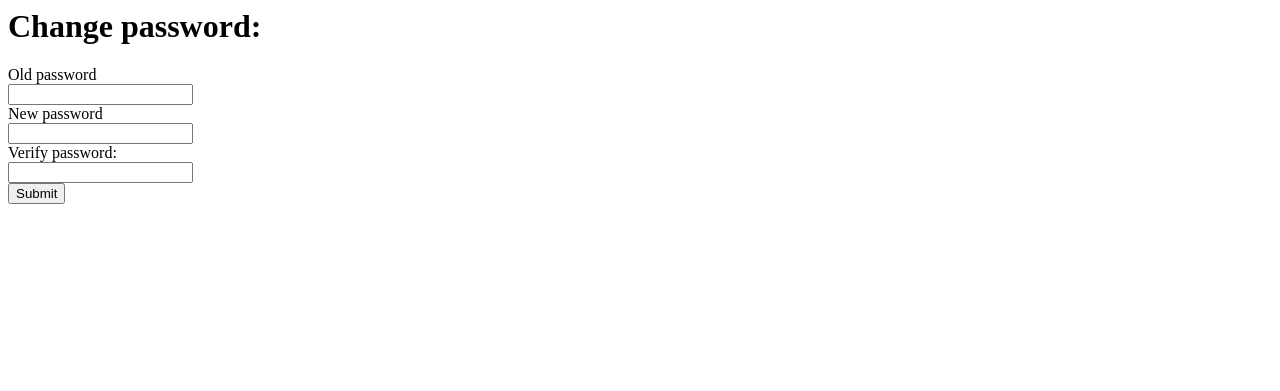
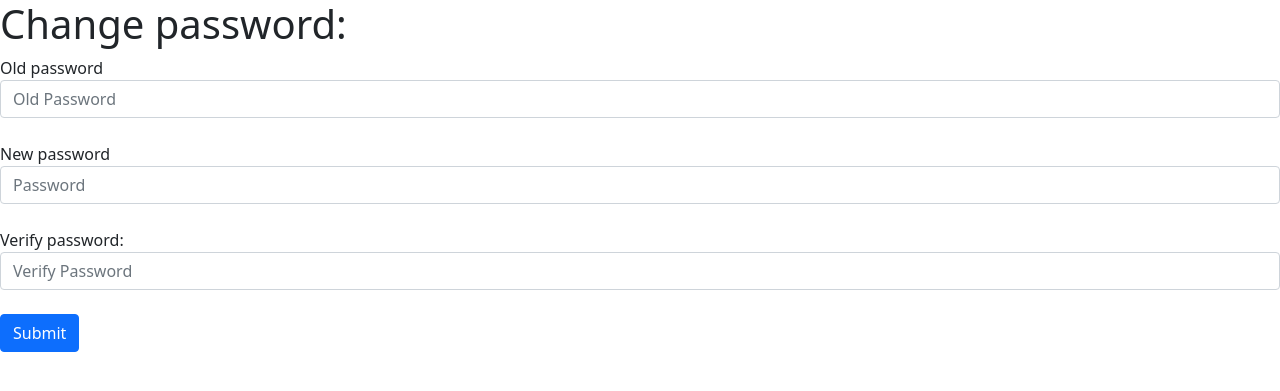
Before and after one commit to mission-deny-the-mission/accessaciti, a PHP site: the page made by change password.php in a window 1280 px wide. Shown: the top 391 px of the page. Run offline with PHP 8.4, Linux system fonts and the light colour scheme; the visitor is signed in with stand-in values (Sample User, id 1).

Commit message:
Apply validation and bootstrap to change password front end

```diff
--- a/change password.php
+++ b/change password.php
@@ -9,19 +9,26 @@ if (!(isset($_SESSION["valid"]) && $_SESSION["valid"])) {
 
 <html>
     <head>
-        <link rel="stylesheet" href="main.css">
+        <link href="https://cdn.jsdelivr.net/npm/bootstrap@5.0.1/dist/css/bootstrap.min.css" rel="stylesheet" integrity="sha384-+0n0xVW2eSR5OomGNYDnhzAbDsOXxcvSN1TPprVMTNDbiYZCxYbOOl7+AMvyTG2x" crossorigin="anonymous">
         <title>Change password</title>
     </head>
     <body>
         <h1>Change password:</h1>
         <form method="POST" action="password change backend.php">
-            <label for="old password">Old password</label><br>
-            <input type="password" name="oldpassword" id="old password"><br>
-            <label for="new password">New password</label><br>
-            <input type="password" name="newpassword" id="new password"><br>
-            <label for="repeat password">Verify password:</label><br>
-            <input type="password" name="verifypassword" id="verify password"><br>
-            <input type="submit" name="Change password">
+            <div class="form-group">
+                <label for="old password">Old password</label><br>
+                <input type="password" name="oldpassword" id="old password" class="form-control"
+                placeholder="Old Password" required><br>
+            </div>
+            <div class="form-group">
+                <label for="new password">New password</label><br>
+                <input type="password" name="newpassword" id="new password"
+                 class="form-control" placeholder="Password" required><br>
+                <label for="repeat password">Verify password:</label><br>
+                <input type="password" name="verifypassword" id="verify password"
+                class="form-control" placeholder="Verify Password" required><br>
+            </div>
+            <input type="submit" name="Change password" class="btn btn-primary">
         </form>
     </body>
 </html>
```
